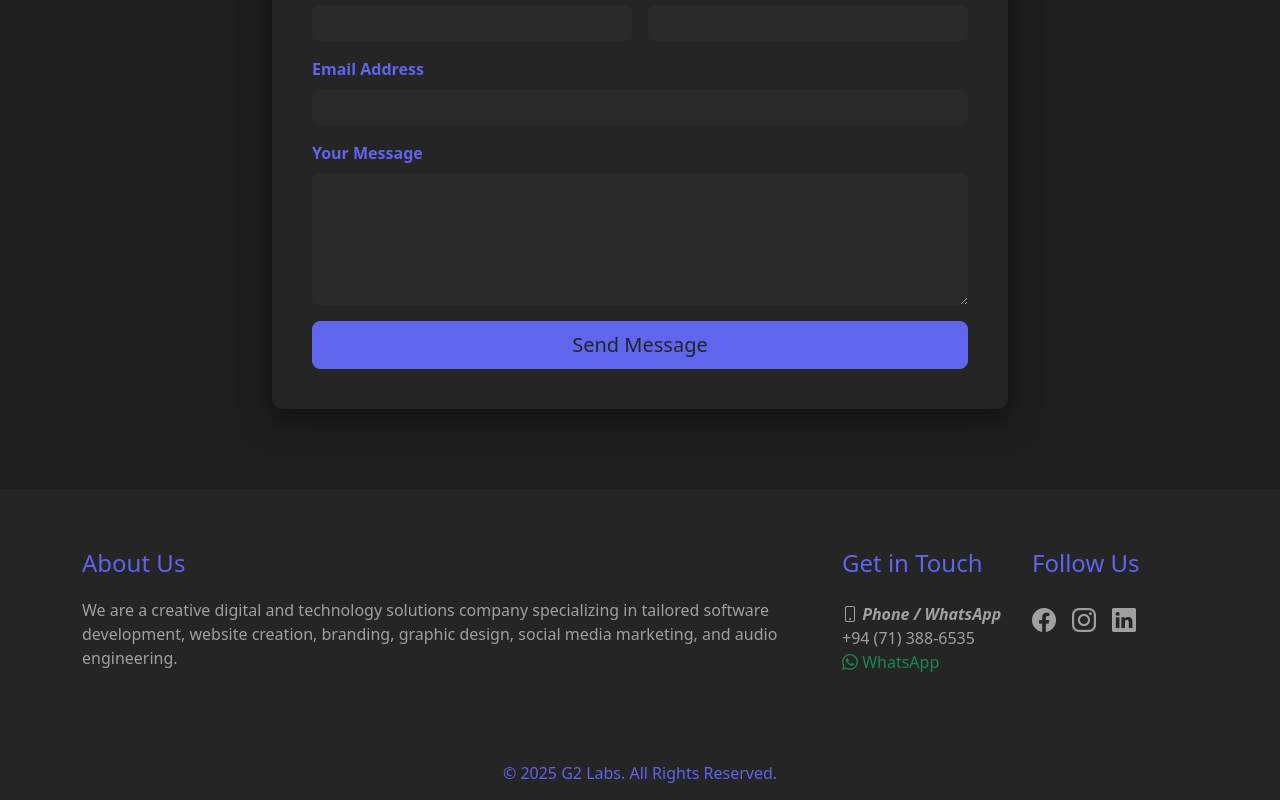
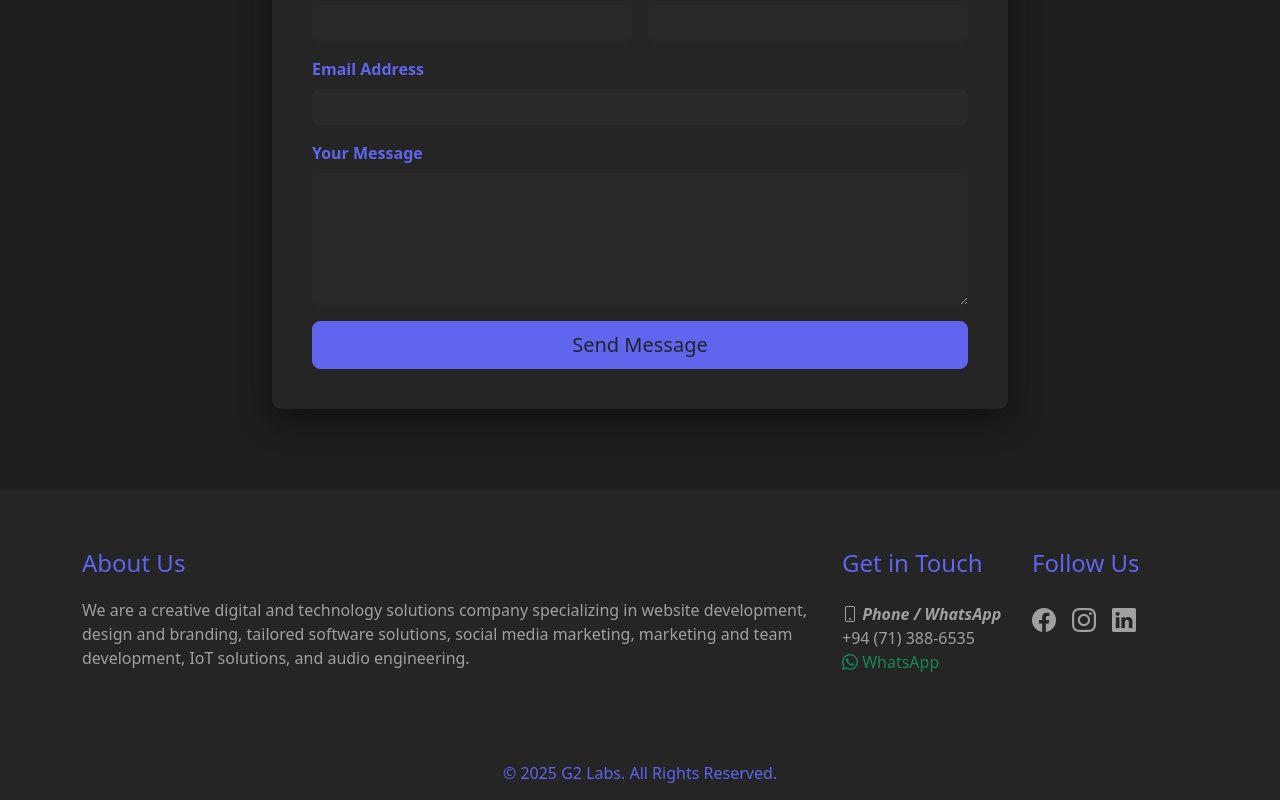
Before and after one commit to gajindubandara/g2l, a React (Vite) app: page / in a window 1280 px wide. Shown: the part 3398-4198 px from the top of the page. Built offline with nearby package versions, Linux system fonts and the light colour scheme; a web font is replaced by a local one.

Commit message:
Update footer

```diff
--- a/src/components/Footer.tsx
+++ b/src/components/Footer.tsx
@@ -8,15 +8,19 @@ export const Footer: React.FC = () => {
                     <div className="row g-4">
                         <div className="col-md-8">
                             <h4>About Us</h4>
-                            <p>We are a creative digital and technology solutions company specializing in tailored software development,
-                                website creation, branding, graphic design, social media marketing, and audio engineering.</p>
+                            <p>We are a creative digital and technology solutions company specializing in website
+                                development,
+                                design and branding, tailored software solutions, social media marketing, marketing and
+                                team development,
+                                IoT solutions, and audio engineering.</p>
                         </div>
+
                         <div className="col-md-4">
                             <div className="row">
                                 <div className="col-6">
                                     <h4 className="mb-4">Get in Touch</h4>
                                     <div className="contact-info-item">
-                                        <i className="bi bi-phone"><strong> Phone / WhatsApp</strong></i>
+                                    <i className="bi bi-phone"><strong> Phone / WhatsApp</strong></i>
                                         <div>
                                             <p className="text-muted mb-0">
                                                 <a href="tel:+94713886535" className="text-decoration-none">+94 (71) 388-6535</a>
```
